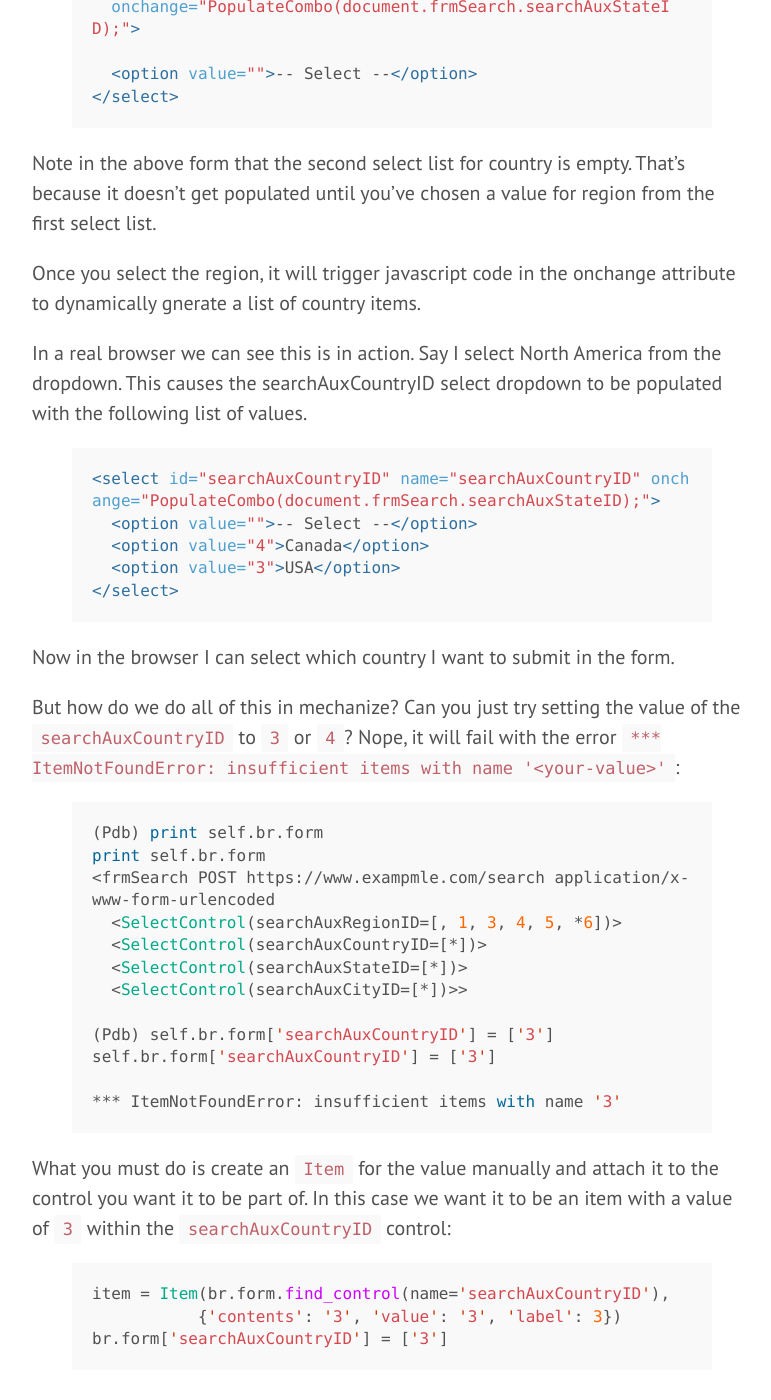
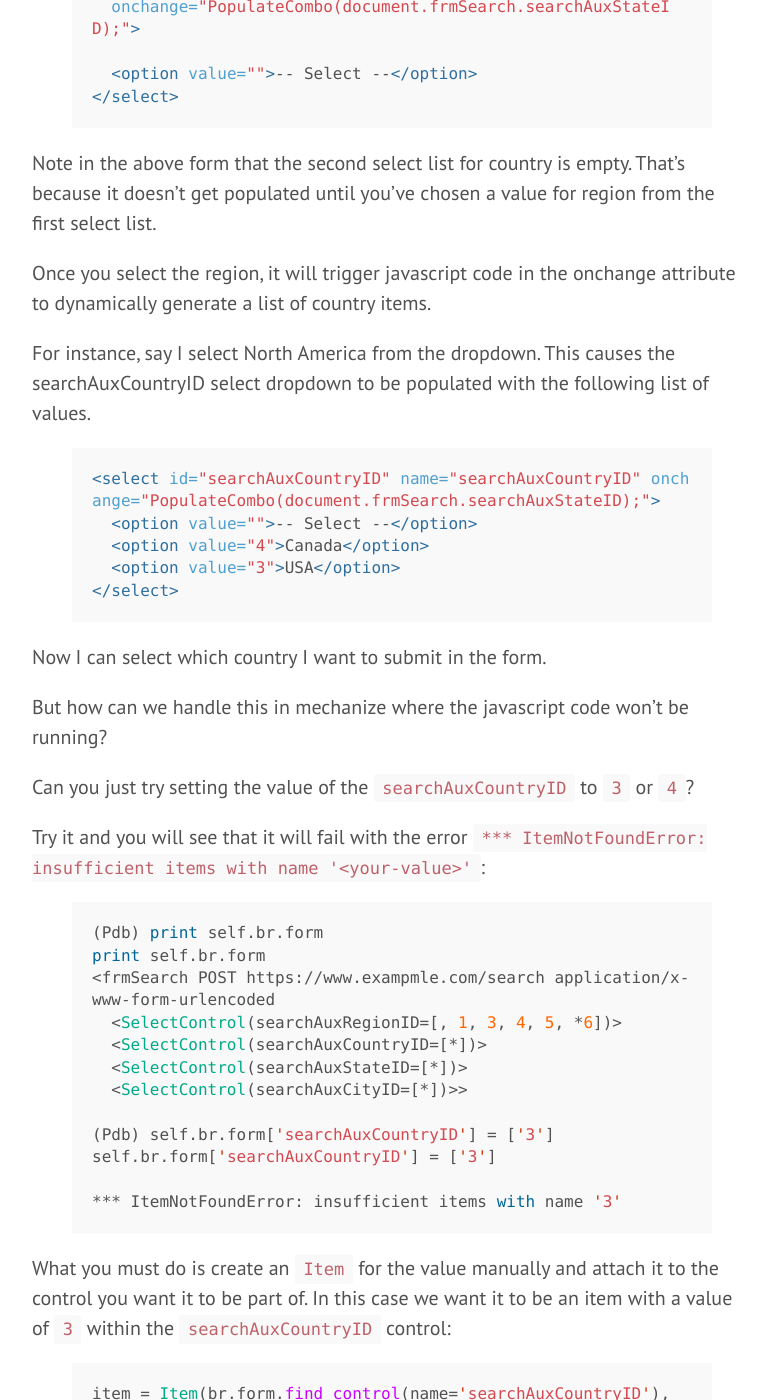
Before and after one commit to thayton/thayton.github.io, a Jekyll site: the page built from _posts/2014-12-08-form-handling-with-mechanize-and-beautifulsoup.md, in a window 1280 px wide and 1400 px high, scrolled down 7146 px. Shown: the whole window, without its empty margins (428-1199 px from the left). Built offline with Jekyll 4.4.1, drawn with Linux system fonts in a browser that asks for light colours; Markdown is read by kramdown in place of the engine named in the settings.

Commit message:
formatting

```diff
--- a/_posts/2014-12-08-form-handling-with-mechanize-and-beautifulsoup.md
+++ b/_posts/2014-12-08-form-handling-with-mechanize-and-beautifulsoup.md
@@ -289,11 +289,11 @@ country, state, city, etc. Here's an example of that scenario:
 Note in the above form that the second select list for country is empty. That's because it doesn't get populated until
 you've chosen a value for region from the first select list.
 
-Once you select the region, it will trigger javascript code in the onchange attribute to dynamically gnerate a
+Once you select the region, it will trigger javascript code in the onchange attribute to dynamically generate a
 list of country items.
 
-In a real browser we can see this is in action. Say I select North America from the dropdown. This causes the
-searchAuxCountryID select dropdown to be populated with the following list of values.
+For instance, say I select North America from the dropdown. This causes the searchAuxCountryID select dropdown to
+be populated with the following list of values.
 
 {% highlight html %}
 <select id="searchAuxCountryID" name="searchAuxCountryID" onchange="PopulateCombo(document.frmSearch.searchAuxStateID);">
@@ -303,10 +303,13 @@ searchAuxCountryID select dropdown to be populated with the following list of va
 </select>
 {% endhighlight %}
 
-Now in the browser I can select which country I want to submit in the form.
+Now I can select which country I want to submit in the form.
 
-But how do we do all of this in mechanize? Can you just try setting the value of the `searchAuxCountryID`
-to `3` or `4`? Nope, it will fail with the error `*** ItemNotFoundError: insufficient items with name '<your-value>'`:
+But how can we handle this in mechanize where the javascript code won't be running?
+
+Can you just try setting the value of the `searchAuxCountryID` to `3` or `4`?
+
+Try it and you will see that it will fail with the error `*** ItemNotFoundError: insufficient items with name '<your-value>'`:
 
 {% highlight python %}
 (Pdb) print self.br.form
```
